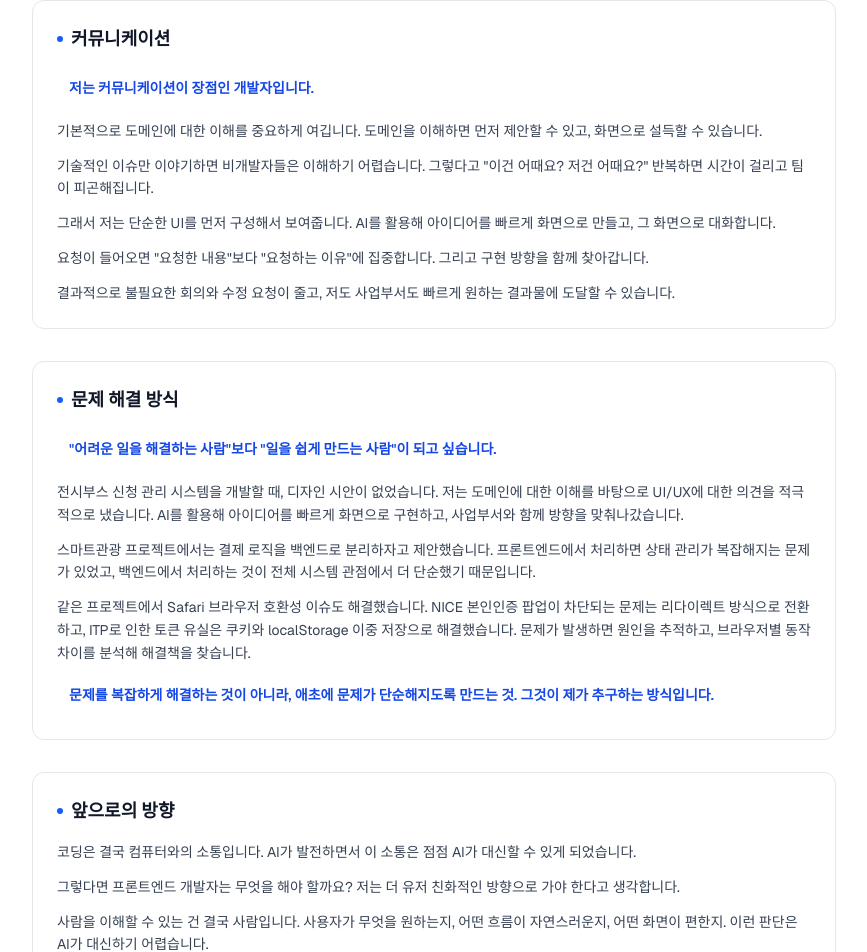
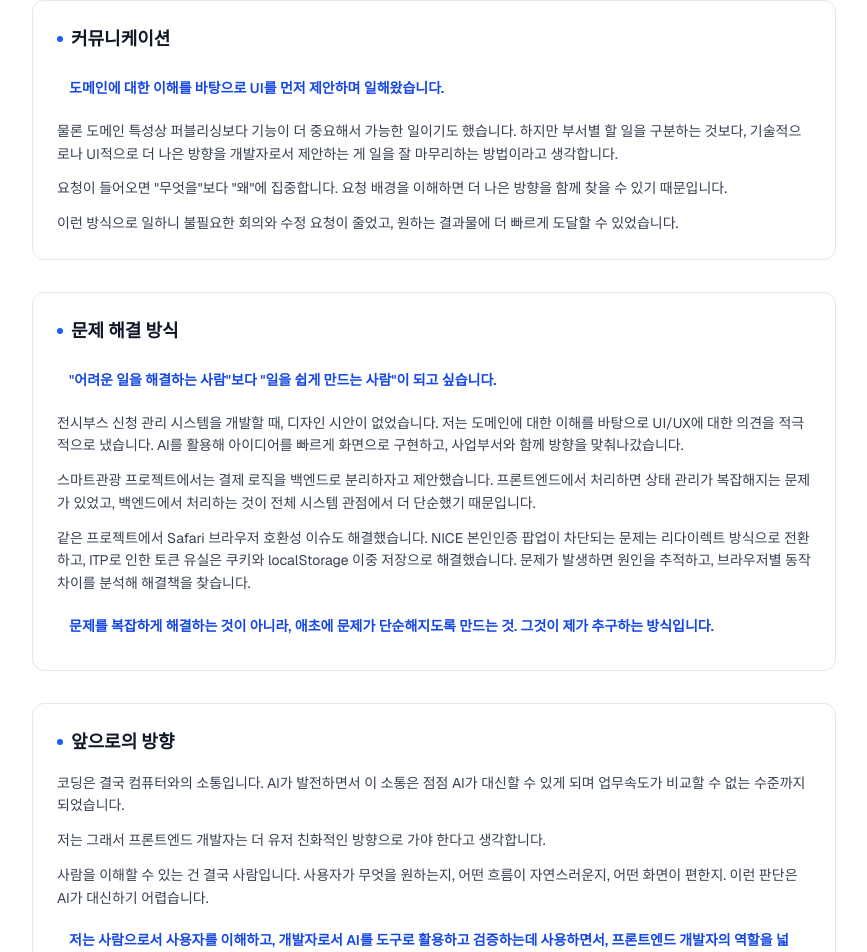
Before and after one commit to HeeJeShin/portfolio, a Next.js app: page / in a window 1280 px wide. Shown: the part 956-1908 px from the top of the page, without its empty margins (396-1263 px from the left). Built offline with nearby package versions, Linux system fonts and the light colour scheme.

Commit message:
Update 자기소개서 문구 수정
- 커뮤니케이션: 도메인 이해 바탕 UI 제안
- 앞으로의 방향: AI 활용 및 검증
- 오타 수정: 개발자로써 → 개발자로서

Co-Authored-By: Claude Opus 4.5 <noreply@anthropic.com>

```diff
--- a/app/_components/PersonalStatementSection.tsx
+++ b/app/_components/PersonalStatementSection.tsx
@@ -21,23 +21,17 @@ const sections = [
     title: "커뮤니케이션",
     content: [
       {
-        text: "저는 커뮤니케이션이 장점인 개발자입니다.",
+        text: "도메인에 대한 이해를 바탕으로 UI를 먼저 제안하며 일해왔습니다.",
         highlight: true,
       },
       {
-        text: "기본적으로 도메인에 대한 이해를 중요하게 여깁니다. 도메인을 이해하면 먼저 제안할 수 있고, 화면으로 설득할 수 있습니다.",
+        text: "물론 도메인 특성상 퍼블리싱보다 기능이 더 중요해서 가능한 일이기도 했습니다. 하지만 부서별 할 일을 구분하는 것보다, 기술적으로나 UI적으로 더 나은 방향을 개발자로서 제안하는 게 일을 잘 마무리하는 방법이라고 생각합니다.",
       },
       {
-        text: '기술적인 이슈만 이야기하면 비개발자들은 이해하기 어렵습니다. 그렇다고 "이건 어때요? 저건 어때요?" 반복하면 시간이 걸리고 팀이 피곤해집니다.',
+        text: '요청이 들어오면 "무엇을"보다 "왜"에 집중합니다. 요청 배경을 이해하면 더 나은 방향을 함께 찾을 수 있기 때문입니다.',
       },
       {
-        text: "그래서 저는 단순한 UI를 먼저 구성해서 보여줍니다. AI를 활용해 아이디어를 빠르게 화면으로 만들고, 그 화면으로 대화합니다.",
-      },
-      {
-        text: '요청이 들어오면 "요청한 내용"보다 "요청하는 이유"에 집중합니다. 그리고 구현 방향을 함께 찾아갑니다.',
-      },
-      {
-        text: "결과적으로 불필요한 회의와 수정 요청이 줄고, 저도 사업부서도 빠르게 원하는 결과물에 도달할 수 있습니다.",
+        text: "이런 방식으로 일하니 불필요한 회의와 수정 요청이 줄었고, 원하는 결과물에 더 빠르게 도달할 수 있었습니다.",
       },
     ],
   },
@@ -67,16 +61,16 @@ const sections = [
     title: "앞으로의 방향",
     content: [
       {
-        text: "코딩은 결국 컴퓨터와의 소통입니다. AI가 발전하면서 이 소통은 점점 AI가 대신할 수 있게 되었습니다.",
+        text: "코딩은 결국 컴퓨터와의 소통입니다. AI가 발전하면서 이 소통은 점점 AI가 대신할 수 있게 되며 업무속도가 비교할 수 없는 수준까지 되었습니다.",
       },
       {
-        text: "그렇다면 프론트엔드 개발자는 무엇을 해야 할까요? 저는 더 유저 친화적인 방향으로 가야 한다고 생각합니다.",
+        text: "저는 그래서 프론트엔드 개발자는 더 유저 친화적인 방향으로 가야 한다고 생각합니다.",
       },
       {
         text: "사람을 이해할 수 있는 건 결국 사람입니다. 사용자가 무엇을 원하는지, 어떤 흐름이 자연스러운지, 어떤 화면이 편한지. 이런 판단은 AI가 대신하기 어렵습니다.",
       },
       {
-        text: "저는 사람으로서 사용자를 이해하고, 개발자로서 AI를 도구로 활용하며, 프론트엔드 개발자의 역할을 넓혀가고 싶습니다.",
+        text: "저는 사람으로서 사용자를 이해하고, 개발자로서 AI를 도구로 활용하고 검증하는데 사용하면서, 프론트엔드 개발자의 역할을 넓혀가고 싶습니다.",
         highlight: true,
       },
     ],
--- a/app/_components/Sidebar.tsx
+++ b/app/_components/Sidebar.tsx
@@ -39,7 +39,7 @@ export const Sidebar = () => {
           <h1 className="text-4xl font-bold text-gray-900 mb-2">신희제</h1>
           <p className="text-base text-blue-600 font-medium">Frontend Developer</p>
           <p className="mt-3 text-sm text-gray-600 leading-relaxed break-keep">
-            도메인에 대한 이해도를 중요하게 생각합니다. <br /> AI를 활용해 생산성을 높이는데 관심이 많습니다.
+            비즈니스 도메인에 대한 통찰과 AI 활용 능력을 무기로,<br /> 빠르고 정확하게 실질적인 결과물을 만들어내는 개발자입니다.
           </p>
         </div>
 
```
Also changed, not shown: 1 other file (tests, documents, lock files or other folders).
